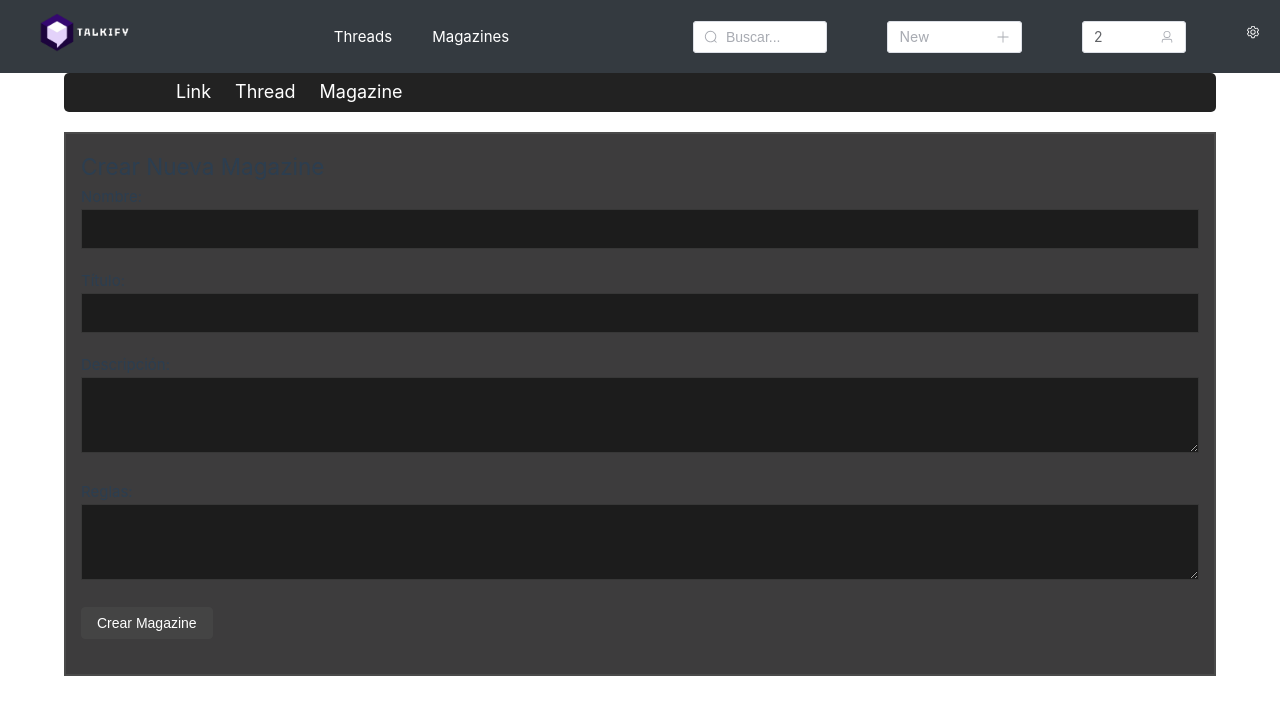
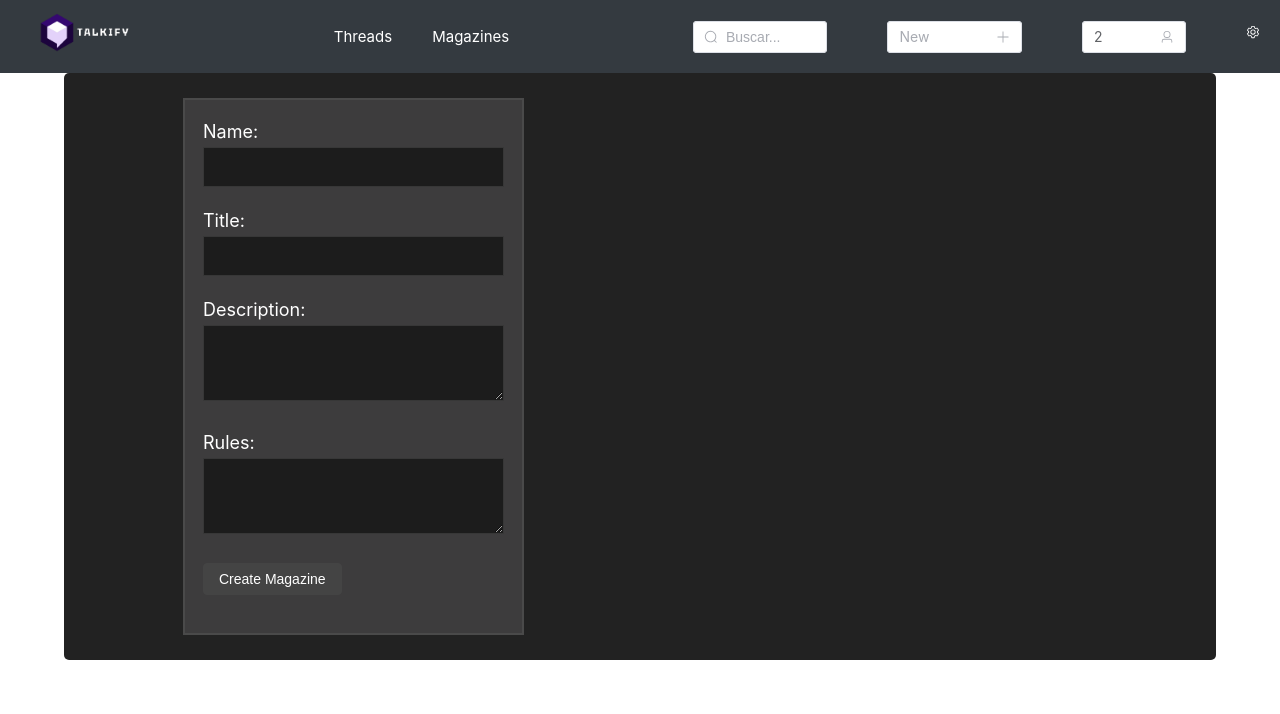
Before and after one commit to practica-asw2324-alpha11/Talkify-client, a Vue app in the folder Talkify-app/: page /newmagazine in a window 1280 px wide. Shown: the top 714 px of the page. Built offline with nearby package versions, Linux system fonts and the light colour scheme.

Commit message:
Revert "views de las magazines terminadas"
This reverts commit 74ac71d5c7d2a42e8c52463dcbf6be35356d68a8.

```diff
--- a/Talkify-app/src/views/magazine.vue
+++ b/Talkify-app/src/views/magazine.vue
@@ -8,13 +8,10 @@
 			<p>{{magazine.description}}</p>
 			<strong><p>Rules:</p></strong>
 			<p>{{magazine.rules}}</p>
-			<div class="user_actions_mag">
-        <el-button v-if="magazine.isSubscribed" @click.prevent="unsubscribe(magazine.id)" class="btn btn-primary btn-rectangular-mag">Unsubscribe</el-button>
-        <el-button v-else @click.prevent="subscribe(magazine.id)" class="btn btn-primary btn-rectangular-mag">Subscribe</el-button>
-      </div>
+
 		</div>
 		<div class="infomagazine wotitem">
-			<p><strong>Created: </strong>{{calculateDate(magazine.created_at)}}</p>
+			<p><strong>Created: </strong>{{magazine.created_at}}</p>
 			<p><strong>Subscribers: </strong>{{magazine.subscribers}}</p>
 			<p><strong>Threads: </strong>{{magazine.threads}}</p>
 			<p><strong>Comments: </strong>{{magazine.comments}}</p>
@@ -35,7 +32,7 @@
 </template>
 
 <script setup>
-	import { onMounted, ref, inject } from 'vue'
+	import { onMounted, ref, inject, watch } from 'vue'
 	import { useRoute, useRouter } from 'vue-router'
 	import postbox from './postbox.vue'
 	import navbar from './navbar.vue'
@@ -47,23 +44,16 @@
 	const route = useRoute()
 	const router = useRouter()
 
-	const calculateDate = (createdAt) => {
-		const createdDate = new Date(createdAt)
-		const currentDate = new Date()
-		const diffTime = Math.abs(currentDate - createdDate)
-		const diffDays = Math.floor(diffTime / (1000*60*60*24))
-		if (diffDays === 0) return "today"
-		else if (diffDays === 1) return "yesterday"
-		else return `${diffDays} days ago`
-	}
-
 	const fetchMagazine = async () => {
 		try {
 			let response = await api.get(`magazines/${route.params.id}`)
     	magazine.value = response.data
+			console.log('Dades magazine: ', response.data)
 
 			let postsResponse = await api.get(`magazines/${route.params.id}/posts`)
-			posts.value = postsResponse.data.posts
+			posts.value = postsResponse.data
+			console.log('Dades posts de la magazine: ', postsResponse.data)
+
 		} catch (error) {
 			console.error(error)
 		}
@@ -86,25 +76,11 @@
 		await fetchMagazine()
 	})
 
-	const subscribe = async (magazineId) => {
-    try {
-      await api.post(`magazines/${magazineId}/subscribe`)
-      magazine.value.isSubscribed = true
-      magazine.value.subscribers += 1
-    } catch (error) {
-      console.error(error)
-    }
-  }
-
-  const unsubscribe = async (magazineId) => {
-    try {
-      await api.delete(`magazines/${magazineId}/subscribe`)
-      magazine.value.isSubscribed = false
-      magazine.value.subscribers -= 1
-    } catch (error) {
-      console.error(error)
-    }
-  }
+	watch(posts, (newPosts) => {
+  	newPosts.forEach(post => {
+    	console.log('Post:', post)
+  	})
+	})
 </script>
 
 <style scoped>
@@ -132,17 +108,4 @@
   	margin-inline-end: 0px;
   	color: #ffffff;
 	}
-
-	.btn-rectangular-mag {
-  border-radius: 0;
-  background-color: #2c2c2c;
-  border: 1px solid #4a4a4a;
-  color: #fff;
-  font-weight: 700;
-  padding: 10px 20px;
-}
-
-	.btn-rectangular-mag:hover {
-  	background-color: #2f2f2f !important; /* Color de fondo más oscuro cuando se pasa el ratón por encima */
-	}
 </style>
--- a/Talkify-app/src/views/magazines.vue
+++ b/Talkify-app/src/views/magazines.vue
@@ -13,7 +13,7 @@
         <table class="magazine-table">
           <thead>
             <tr>
-              <th class="magazine-th">Nombre</th>
+              <th class="magazine-th">Name</th>
               <th class="magazine-th"># Threads</th>
               <th class="magazine-th"># Comments</th>
               <th class="magazine-th">Subscribe/Unsubscribe</th>
--- a/Talkify-app/src/views/navbar.vue
+++ b/Talkify-app/src/views/navbar.vue
@@ -76,8 +76,7 @@
 });
 
   const handleNewPost = (type) => {
-  if (type == 'magazine') router.push({name: 'newmagazine'})
-  else router.push({ name: 'newpost', params: { type } });
+  router.push({ name: 'newpost', params: { type } });
 };
 
   const handleSearch = () => {
--- a/Talkify-app/src/views/newmagazine.vue
+++ b/Talkify-app/src/views/newmagazine.vue
@@ -3,34 +3,30 @@
 		<navbar></navbar>
 		<div class="sub-navbar">
 			<div style="font-size: 18px; margin-left: 80px;">
-        <a href="#" @click.prevent="goToNewPost('link')" :class="{ 'active': selectedPostType === 'link' }">Link</a>
-        <a href="#" @click.prevent="goToNewPost('thread')" :class="{ 'active': selectedPostType === 'thread' }">Thread</a>
-        <a href="#">Magazine</a>
-      </div>
-    </div>
 				<div class="wotitem">
-			<h2>Crear Nueva Magazine</h2>
 					<form @submit.prevent="createMagazine">
 						<div class="form-group">
-					<label for="name">Nombre:</label>
+							<label for="name">Name:</label>
 							<input type="text" v-model="formData.name" id="name" class="form-control" required/>
 						</div>
 						<div class="form-group">
-					<label for="title">Título:</label>
+							<label for="title">Title:</label>
 							<input type="text" v-model="formData.title" id="title" class="form-control" required/>
 						</div>
 						<div class="form-group">
-					<label for="description">Descripción:</label>
+							<label for="description">Description:</label>
 							<textarea v-model="formData.description" id="description" class="form-control" rows="3"></textarea>
 						</div>
 						<div class="form-group">
-					<label for="rules">Reglas:</label>
+							<label for="rules">Rules:</label>
 							<textarea v-model="formData.rules" id="rules" class="form-control" rows="3"></textarea>
 						</div>
 						<div class="form-group text-right">
-					<el-button type="submit" class="btn btn-secondary btn-rectangular" @click="createMagazine">Crear Magazine</el-button>
+							<el-button type="submit" class="btn btn-secondary btn-rectangular" @click="createMagazine">Create Magazine</el-button>
 						</div>
 					</form>
+				</div>
+			</div>
 		</div>
 	</div>
 </template>
@@ -59,10 +55,6 @@
 		} catch (error) {
 			console.error(error)
 		}
-	}
-
-	const goToNewPost = (postType) => {
-		router.push({name: `newpost`, query: {postType}})
 	}
 </script>
 
--- a/Talkify-app/src/views/newpost.vue
+++ b/Talkify-app/src/views/newpost.vue
@@ -5,7 +5,7 @@
         <div style="font-size: 18px; margin-left: 80px;">
           <a href="#" @click.prevent="selectedPostType = 'link'" :class="{ 'active': selectedPostType === 'link' }">Link</a>
           <a href="#" @click.prevent="selectedPostType = 'thread'" :class="{ 'active': selectedPostType === 'thread' }">Thread</a>
-          <a href="#" @click.prevent="goToNewMagazine" :class="{ 'active': selectedPostType === 'magazine' }">Magazine</a>
+          <a href="#" @click.prevent="selectedPostType = 'magazine'" :class="{ 'active': selectedPostType === 'magazine' }">Magazine</a>
         </div>
       </div>
       <div class="wotitem">
@@ -81,10 +81,6 @@
       console.error(error)
     }
   }
-
-  const goToNewMagazine = () => {
-    router.push('/newmagazine')
-  }
   </script>
 
   <style scoped>
--- a/Talkify-app/src/views/postbox.vue
+++ b/Talkify-app/src/views/postbox.vue
@@ -28,9 +28,9 @@
               <strong>{{ post.user ? post.user.full_name : 'Anonymous' }}</strong>
             </router-link>
             {{ timeAgo(post.created_at) }} ago to magazine
-            <router-link :to="{ name: 'magazine', params: {id: post.magazine.id}}">
-            <strong> {{ post.magazine ? post.magazine.title : 'Unknown Magazine' }}</strong>
-            </router-link>
+            <strong>
+              {{ post.magazine ? post.magazine.title : 'Unknown Magazine' }}
+            </strong>
           </p>
         </div>
         <div class="activity">
```
Lines whose indentation alone changed are shown as unchanged.
